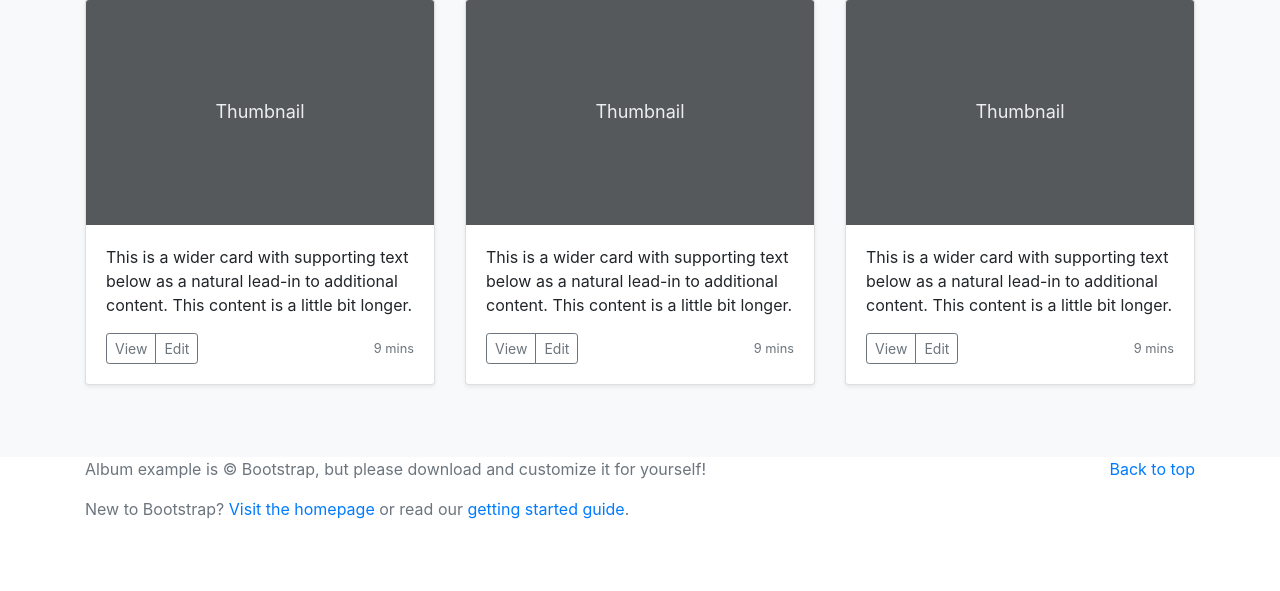
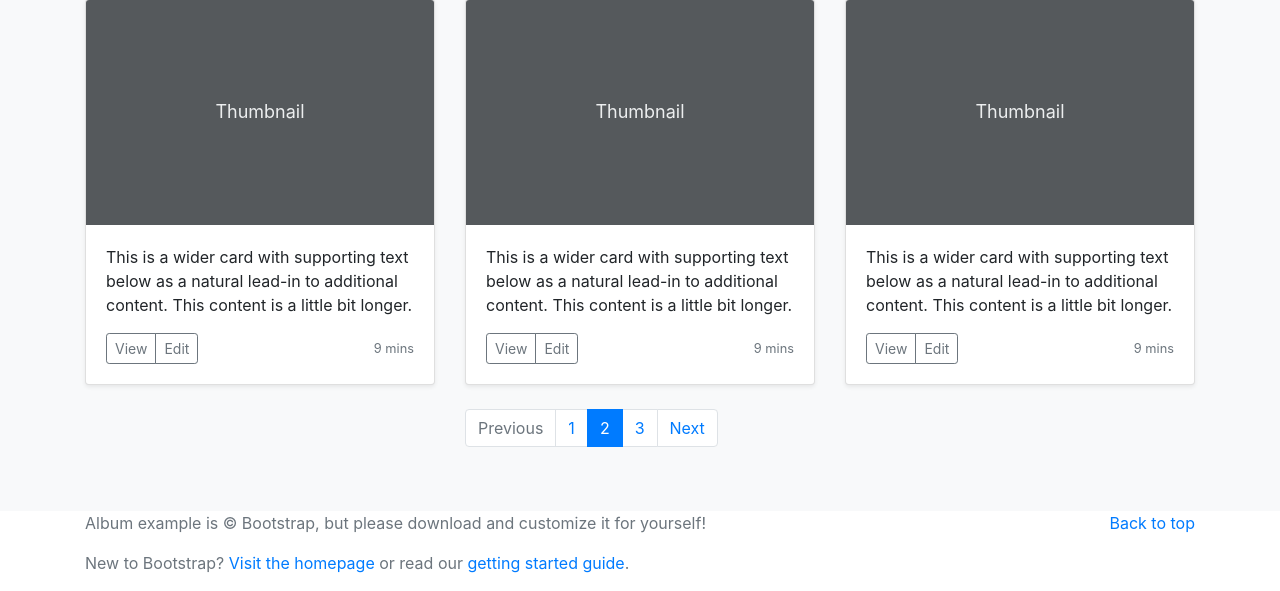
Before and after one commit to qaa-engineer/postindex, a Django app: page / in a window 1280 px wide. Shown: the part 1287-1878 px from the top of the page. Before the commit the page ends 1806 px from the top, so only its background shows below. Run offline with Django 3.2, Linux system fonts and the light colour scheme; some libraries are stand-ins or nearby versions.

Commit message:
Импортировал класс Paginator и начал делать пагинацию

```diff
--- a/project/app/models.py
+++ b/project/app/models.py
@@ -18,4 +18,6 @@ class Postindex(models.Model):
     class Meta:
         # Если managed = False, то Django не сможет редактировать базу данных
         managed = False
+        # Порядок сортировки по выбранному полю
+        ordering=['id']
         db_table = 'postindex'
--- a/project/app/urls.py
+++ b/project/app/urls.py
@@ -1,8 +1,12 @@
-from django.conf.urls import url, include
+from django.urls import path, include
+from django.conf.urls import url
 from django.contrib import admin
 from . import views
+from .views import AppListView, AppDetailView
 
 urlpatterns = [
-    url('postindex/', views.postindex),
-    url('', views.index),
+    path('', views.index),
+    path('postindex/', include([path('', views.post_list),
+                                path('1', views.post_detail),
+                                ])),
 ]
--- a/project/app/views.py
+++ b/project/app/views.py
@@ -1,16 +1,37 @@
+from django.views.generic import ListView, DeleteView
+from django.core.paginator import Paginator, EmptyPage, PageNotAnInteger
 from django.shortcuts import render
 from .models import Postindex
 from .functions.get_post_type import get_post_type
 
+
 def index(request):
     return render(request, 'base.html')
 
-def postindex(request):
-    data=Postindex.objects.all()[5909:5910]
+
+def post_list(request):
+    """
+    Вывод списка постов
+    """
+    posts = Postindex.objects.all()
+    paginator = Paginator(posts, 1)
+    # Получение номера пагинации страницы
+    page_number=request.GET.get('page', 1)
+    page = paginator.get_page(page_number)
+    page = page.object_list
+    context = {'page': page}
+    return render(request, 'posts.html', context=context)
+
+
+def post_detail(request):
+    """
+    Вывод поста
+    """
+    data = Postindex.objects.all()[3:4]
     for row in data:
         id = row.id
         post_index_value = row.post_index_value
-        post_name =row.post_name
+        post_name = row.post_name
         post_type = get_post_type(row.post_type)
         post_sub = row.post_sub
         region = row.region
@@ -20,18 +41,26 @@ def postindex(request):
         city_1 = row.city_1
         actual_date = row.actual_date
         index_old = row.index_old
-    context={'db':data,
-             'id':id,
-             'post__index_value':post_index_value,
-             'post_name': post_name,
-             'post_type': post_type,
-             'post_sub':post_sub,
-             'region':region,
-             'autonomy':autonomy,
-             'area':area,
-             'city':city,
-             'city_1':city_1,
-             'actual_date':actual_date,
-             'index_old':index_old
-             }
+    context = {'db': data,
+               'id': id,
+               'post_index_value': post_index_value,
+               'post_name': post_name,
+               'post_type': post_type,
+               'post_sub': post_sub,
+               'region': region,
+               'autonomy': autonomy,
+               'area': area,
+               'city': city,
+               'city_1': city_1,
+               'actual_date': actual_date,
+               'index_old': index_old
+               }
     return render(request, 'postindex.html', context)
+
+
+class AppListView(ListView):
+    model = Postindex
+
+
+class AppDetailView(DeleteView):
+    model = Postindex
--- a/project/project/settings.py
+++ b/project/project/settings.py
@@ -53,7 +53,9 @@ ROOT_URLCONF = 'project.urls'
 TEMPLATES = [
     {
         'BACKEND': 'django.template.backends.django.DjangoTemplates',
-        'DIRS': [],
+        'DIRS': [
+            os.path.join(BASE_DIR, 'templates')
+        ],
         'APP_DIRS': True,
         'OPTIONS': {
             'context_processors': [
@@ -78,7 +80,7 @@ DATABASES = {
         'USER': 'postgres',
         'PASSWORD': 'djksa%s@w',
         'PORT': 5432,
-        'HOST':'localhost'
+        'HOST': 'localhost'
     }
 }
 
--- a/project/app/templates/base.html
+++ b/project/templates/base.html
@@ -295,6 +295,25 @@
                     </div>
                 </div>
                 {% endblock %}
+                {% block pagination %}
+                <div class="col-md-4 offset-md-4">
+                    <nav aria-label="...">
+                        <ul class="pagination">
+                            <li class="page-item disabled">
+                                <a class="page-link" href="#" tabindex="-1" aria-disabled="true">Previous</a>
+                            </li>
+                            <li class="page-item"><a class="page-link" href="#">1</a></li>
+                            <li class="page-item active" aria-current="page">
+                                <a class="page-link" href="#">2 <span class="sr-only">(current)</span></a>
+                            </li>
+                            <li class="page-item"><a class="page-link" href="#">3</a></li>
+                            <li class="page-item">
+                                <a class="page-link" href="#">Next</a>
+                            </li>
+                        </ul>
+                    </nav>
+                </div>
+                {% endblock %}
             </div>
         </div>
     </div>
```
Also changed, not shown: project/app/templates/posts.html (added, +13 -0 lines).
